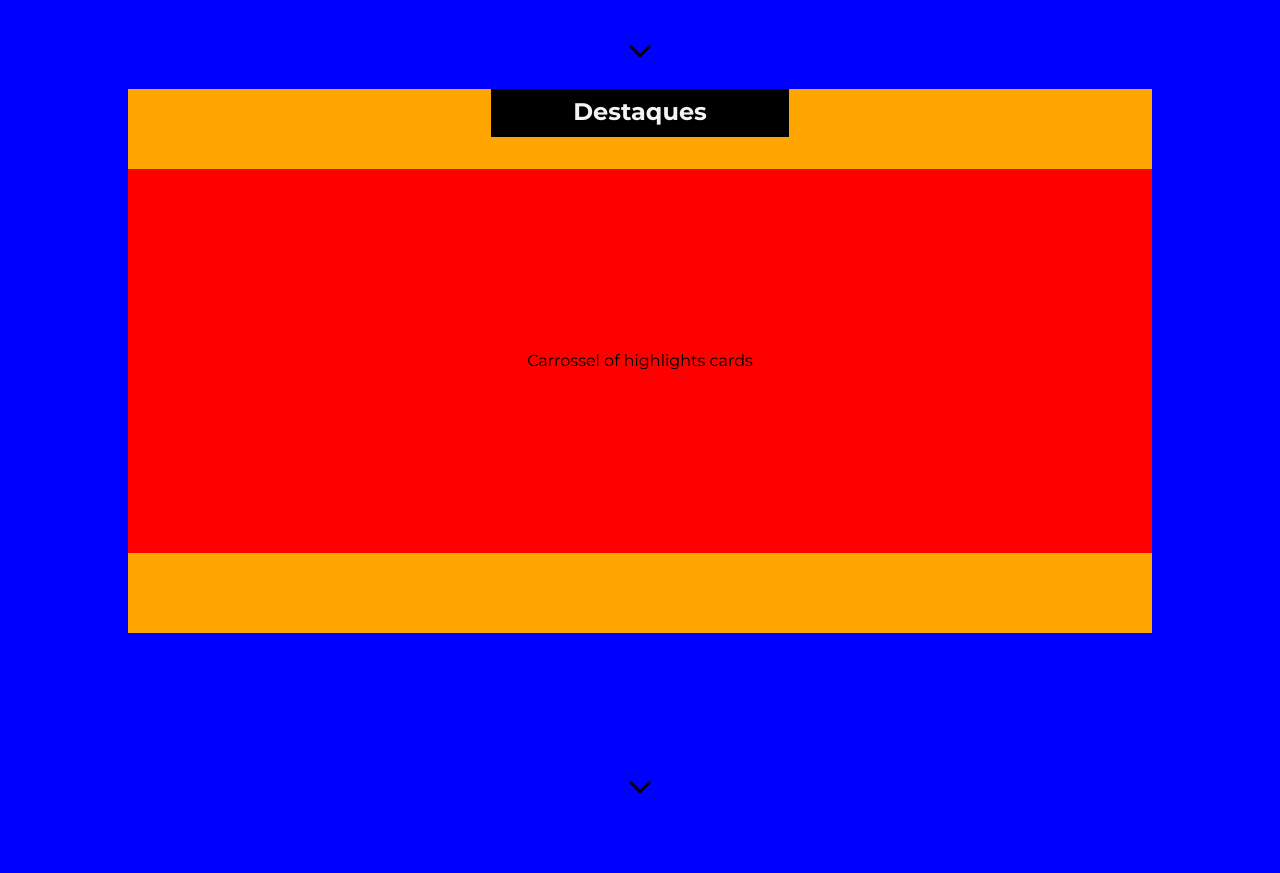
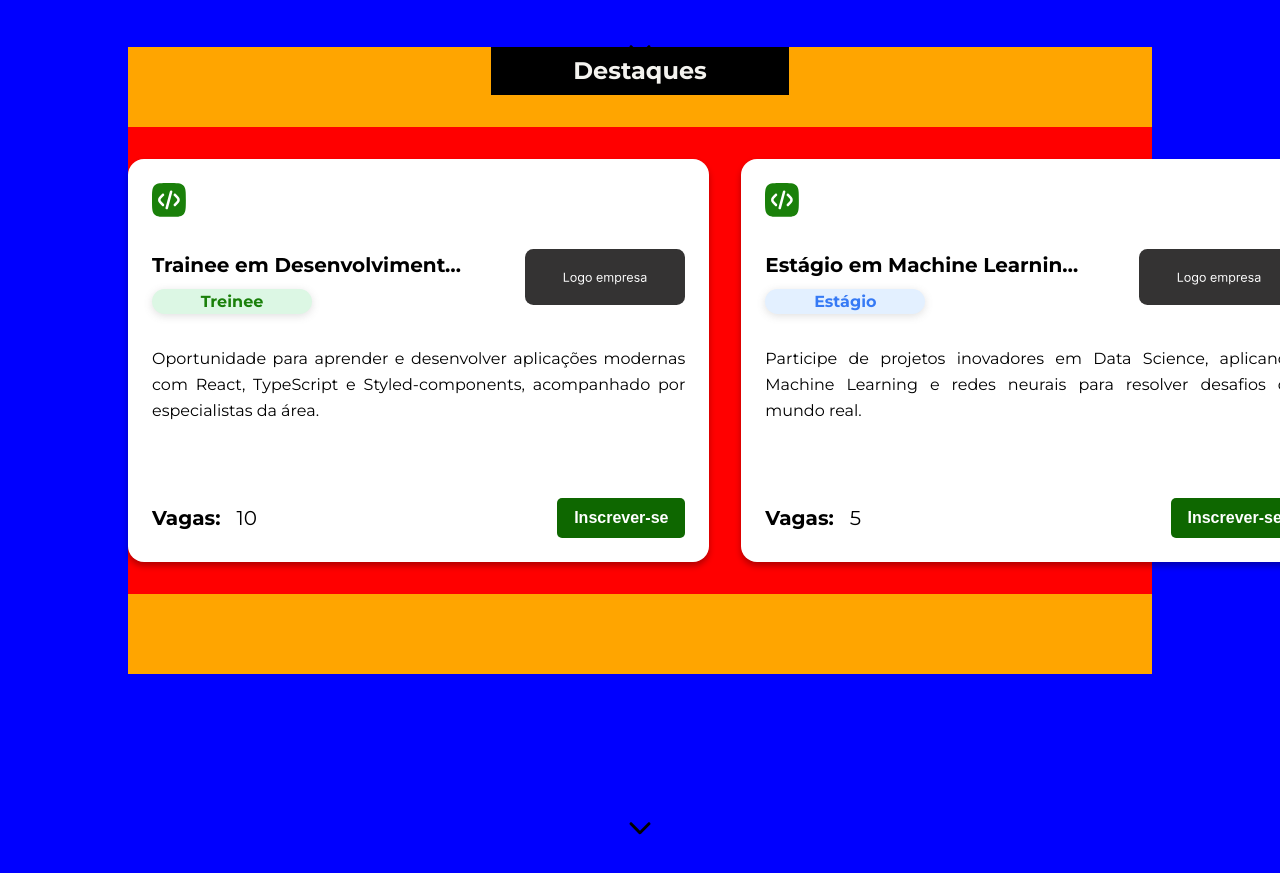
Before and after one commit to pet-ads/wecomp-new, a React (Vite) app: page / in a window 1280 px wide. Shown: the part 5740-6613 px from the top of the page. Built offline with nearby package versions, Linux system fonts and the light colour scheme.

Commit message:
feat: create highlights section

```diff
--- a/src/components/sections/Highlights/index.tsx
+++ b/src/components/sections/Highlights/index.tsx
@@ -2,25 +2,36 @@ import SubTitle from "../../ui/SubTitle";
 import ArrowButton from "../../ui/ArrowButton";
 
 import useSectionRefs from "../../../hooks/useSectionRefs";
+import useFetchHighlightsSection from "../../../hooks/useFetchHighlightsSection";
 
 import {
   HighlightsCardContainer,
   HighlightsContainer,
   HighlightsContent,
 } from "./styles";
+import Slider from "../../Slider";
+import Card from "./subcomponents/Card";
 
 export default function Highlights() {
   const { sections } = useSectionRefs();
+
+  const {eventHighlights} = useFetchHighlightsSection();
 
   return (
     <HighlightsContainer>
       <HighlightsContent ref={sections.Highlights}>
         <SubTitle children="Destaques" />
         <HighlightsCardContainer>
-          Carrossel of highlights cards
+          <Slider
+            items={eventHighlights}
+            renderItem={(highlight) => (
+              <Card key={highlight.id} {...highlight} />
+            )}
+          />
         </HighlightsCardContainer>
         <ArrowButton sectionRef={sections.Locations} />
       </HighlightsContent>
     </HighlightsContainer>
   );
 }
+// HighlightsSectionProps;
--- /dev/null
+++ b/src/components/sections/Highlights/subcomponents/Card/index.tsx
@@ -0,0 +1,44 @@
+import { Container, Icon, IconContainer } from "./styles";
+
+import { HighlightsProps } from "../../../../../types/HighlightsSection";
+import { generatedIconEvent } from "../../../../../utils/generatedIconEvent";
+import CardHeader from "../CardHeader";
+import CardMain from "../CardMain";
+import CardFooter from "../CardFooter";
+
+export default function Card({
+  id,
+  description,
+  image,
+  imageDescription,
+  link,
+  title,
+  type,
+  vacancies,
+  linkCompany,
+}: HighlightsProps) {
+  const eventIconProps = generatedIconEvent("Course");
+
+  return (
+    <Container key={id}>
+      <IconContainer>
+        <Icon
+          src={eventIconProps.iconPath}
+          alt={`Icone evento ${eventIconProps.label}`}
+        />
+      </IconContainer>
+      <CardHeader
+        title={title}
+        classification={type}
+        image={image}
+        imageDescription={imageDescription}
+        linkCompany={linkCompany}
+      />
+      <CardMain content={description} />
+      <CardFooter
+        vacancies={vacancies}
+        link={link}
+      />
+    </Container>
+  );
+}
--- /dev/null
+++ b/src/components/sections/Highlights/subcomponents/Card/styles.ts
@@ -0,0 +1,29 @@
+import styled from "styled-components";
+
+export const Container = styled.div`
+  display: flex;
+  flex-direction: column;
+  justify-content: space-between;
+
+  min-width: 100%;
+  max-width: 100%;
+
+  min-height: 100%;
+  max-height: 100%;
+
+  padding: 1.5rem;
+
+  gap: 2rem;
+  border-radius: 1rem;
+
+  background-color: var(--primary-text-color);
+  box-shadow: 0px 4px 6px rgba(0, 0, 0, 0.3);
+
+`;
+
+export const IconContainer = styled.div`
+  display: flex;
+  align-items: flex-start;
+`;
+
+export const Icon = styled.img``;
--- /dev/null
+++ b/src/components/sections/Highlights/subcomponents/CardFooter/index.tsx
@@ -0,0 +1,15 @@
+import LabeledValue from "../../../../ui/LabeledValue";
+import RedirectButton from "../../../../ui/RedirectButton";
+
+import { Container } from "./styles";
+
+import { CardFooterProps } from "../../../../../types/HighlightsSection";
+
+export default function CardFooter({ vacancies, link }: CardFooterProps) {
+  return (
+    <Container>
+      <LabeledValue label="Vagas" value={vacancies} />
+      <RedirectButton children="Inscrever-se" link={link} />
+    </Container>
+  );
+}
--- /dev/null
+++ b/src/components/sections/Highlights/subcomponents/CardFooter/styles.ts
@@ -0,0 +1,34 @@
+import styled from "styled-components";
+
+import ButtonContainer from "../../../../../styles/ButtonContainer";
+
+export const Container = styled.div`
+  display: flex;
+  flex-direction: row;
+  align-items: center;
+  justify-content: space-between;
+
+  min-width: 100%;
+  max-width: 100%;
+
+  gap: 1rem;
+
+  @media (max-width: 1000px) {
+    flex-direction: column;
+  }
+`;
+
+// export const ContainerButtons = styled.div`
+//   display: flex;
+//   flex-direction: row;
+
+//   gap: 1rem;
+
+//   @media (max-width: 600px) {
+//     flex-direction: column;
+//   }
+// `;
+
+type ButtonProps = React.ButtonHTMLAttributes<HTMLButtonElement>;
+
+export const EventDescriptionButton = styled(ButtonContainer)<ButtonProps>``;
--- /dev/null
+++ b/src/components/sections/Highlights/subcomponents/CardHeader/index.tsx
@@ -0,0 +1,40 @@
+import ExpirienceTag from "../../../../ui/tags/ExperienceTag";
+
+import {
+  Container,
+  EventImage,
+  InformationContainer,
+  TagContainer,
+  EventTitle,
+} from "./styles";
+
+import { CardHeaderProps } from "../../../../../types/HighlightsSection";
+
+export default function CardHeader({
+  title,
+  classification,
+  image,
+  imageDescription,
+  linkCompany
+}: CardHeaderProps) {
+
+    const handleRedirectOnClick = (url: string) => {
+      window.open(url, "_blank");
+    };
+
+  return (
+    <Container>
+      <InformationContainer>
+        <EventTitle>{title}</EventTitle>
+        <TagContainer>
+          <ExpirienceTag label={classification} />
+        </TagContainer>
+      </InformationContainer>
+      <EventImage
+        src={image}
+        alt={imageDescription}
+        onClick={() => handleRedirectOnClick(linkCompany)}
+      />
+    </Container>
+  );
+}
--- /dev/null
+++ b/src/components/sections/Highlights/subcomponents/CardHeader/styles.ts
@@ -0,0 +1,79 @@
+import styled from "styled-components";
+
+export const Container = styled.div`
+  display: flex;
+  justify-content: space-between;
+
+  width: 100%;
+
+  height: 100%;
+
+  gap: 1rem;
+
+  @media (max-width: 1000px) {
+    flex-direction: column;
+    align-items: center;
+  }
+`;
+
+export const InformationContainer = styled.div`
+  display: flex;
+  flex-direction: column;
+  justify-content: space-between;
+
+  width: 60%;
+
+  gap: 0.5rem;
+
+  text-align: justify;
+
+  @media (max-width: 1000px) {
+    align-items: center;
+    width: 100%;
+
+    gap: 1rem;
+  }
+`;
+
+export const EventImage = styled.img`
+  width: 30%;
+
+  height: 30%;
+
+  object-fit: cover;
+
+  cursor: pointer;
+
+  @media (max-width: 1000px) {
+    width: 100%;
+
+    height: 100%;
+
+    padding: 1rem;
+  }
+`;
+
+export const EventTitle = styled.div`
+  font-size: 1.25rem;
+  font-weight: bold;
+
+  max-width: 100%;
+
+  white-space: nowrap;
+  overflow: hidden;
+  text-overflow: ellipsis;
+
+  cursor: pointer;
+`;
+
+export const TagContainer = styled.div`
+  display: flex;
+  align-items: center;
+
+  width: 10rem;
+
+
+  @media (max-width: 1000px){
+    width: 100%;
+  }
+`;
--- /dev/null
+++ b/src/components/sections/Highlights/subcomponents/CardMain/index.tsx
@@ -0,0 +1,7 @@
+import { Container } from "./styles";
+
+import { CardMainProps } from "../../../../../types/HighlightsSection";
+
+export default function CardMain({ content }: CardMainProps) {
+  return <Container>{content}</Container>;
+}
--- /dev/null
+++ b/src/components/sections/Highlights/subcomponents/CardMain/styles.ts
@@ -0,0 +1,16 @@
+import styled from "styled-components";
+
+export const Container = styled.div`
+  display: flex;
+  flex-direction: column;
+
+  min-width: 100%;
+  max-width: 100%;
+
+  min-height: 7.5rem;
+  max-height: 7.5rem;
+
+  overflow-y: auto;
+
+  text-align: justify;
+`;
```
